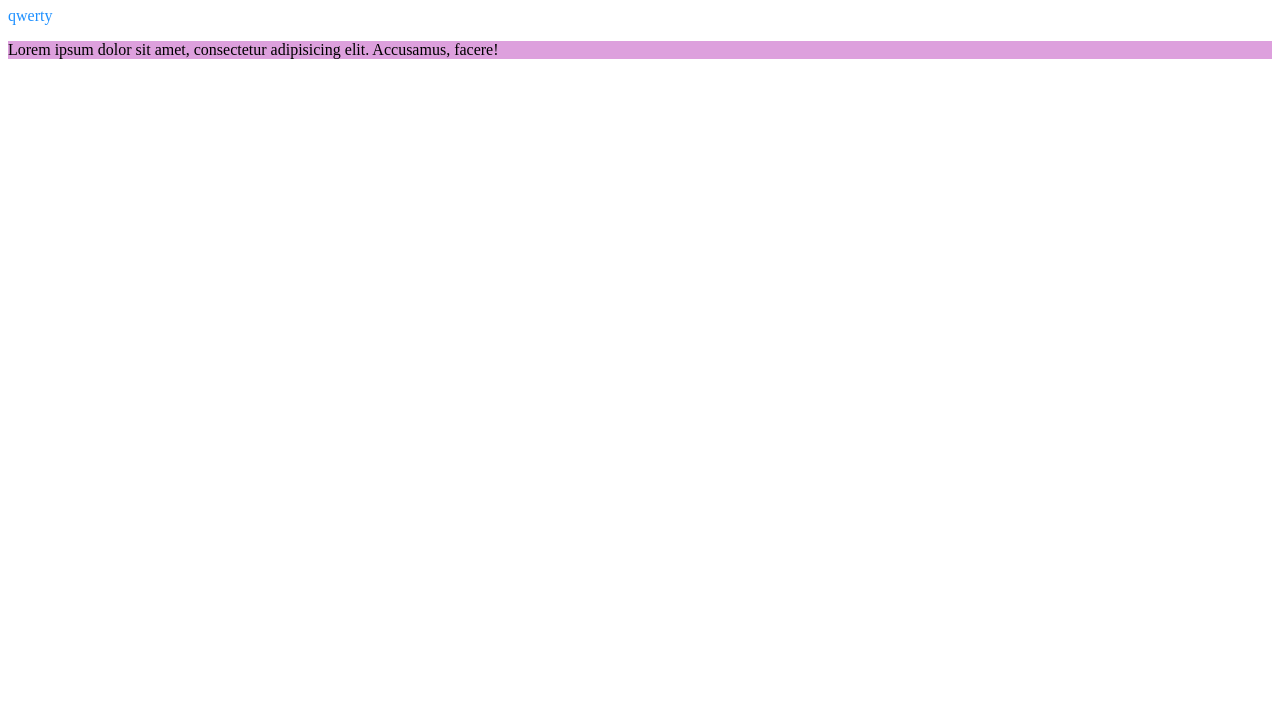
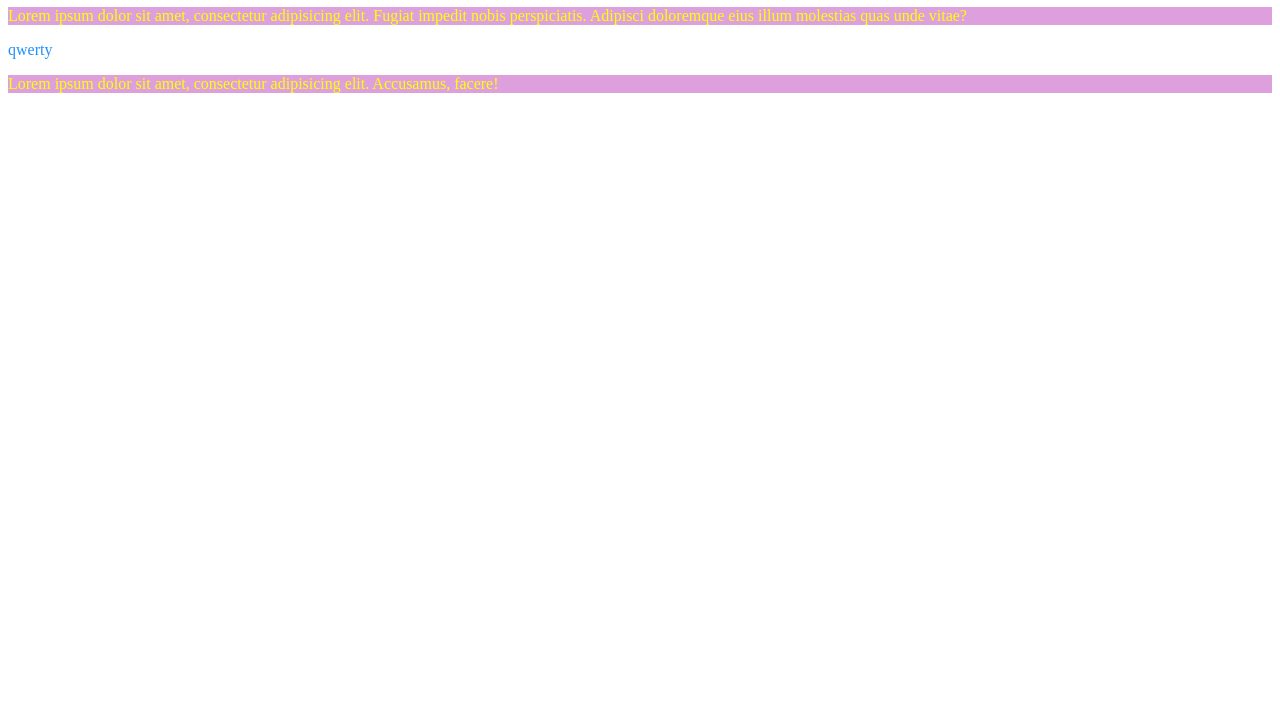
Before and after one commit to Maria-Borisova/start, a plain HTML site: page index.html in a window 1280 px wide. Shown: the part 73-800 px from the top of the page. Drawn offline with Linux system fonts and the light colour scheme.

Commit message:
chenched css html files

```diff
--- a/index.html
+++ b/index.html
@@ -7,6 +7,8 @@
 </head>
 <body>
 <h1>title</h1>
+<p>Lorem ipsum dolor sit amet, consectetur adipisicing elit. Fugiat impedit nobis perspiciatis. Adipisci doloremque eius
+    illum molestias quas unde vitae?</p>
 <div>qwerty</div>
 <p>Lorem ipsum dolor sit amet, consectetur adipisicing elit. Accusamus, facere!</p>
 </body>
--- a/styles.css
+++ b/styles.css
@@ -6,4 +6,5 @@ div {
 }
 p {
     background: plum;
+    color: yellow;
 }
```
